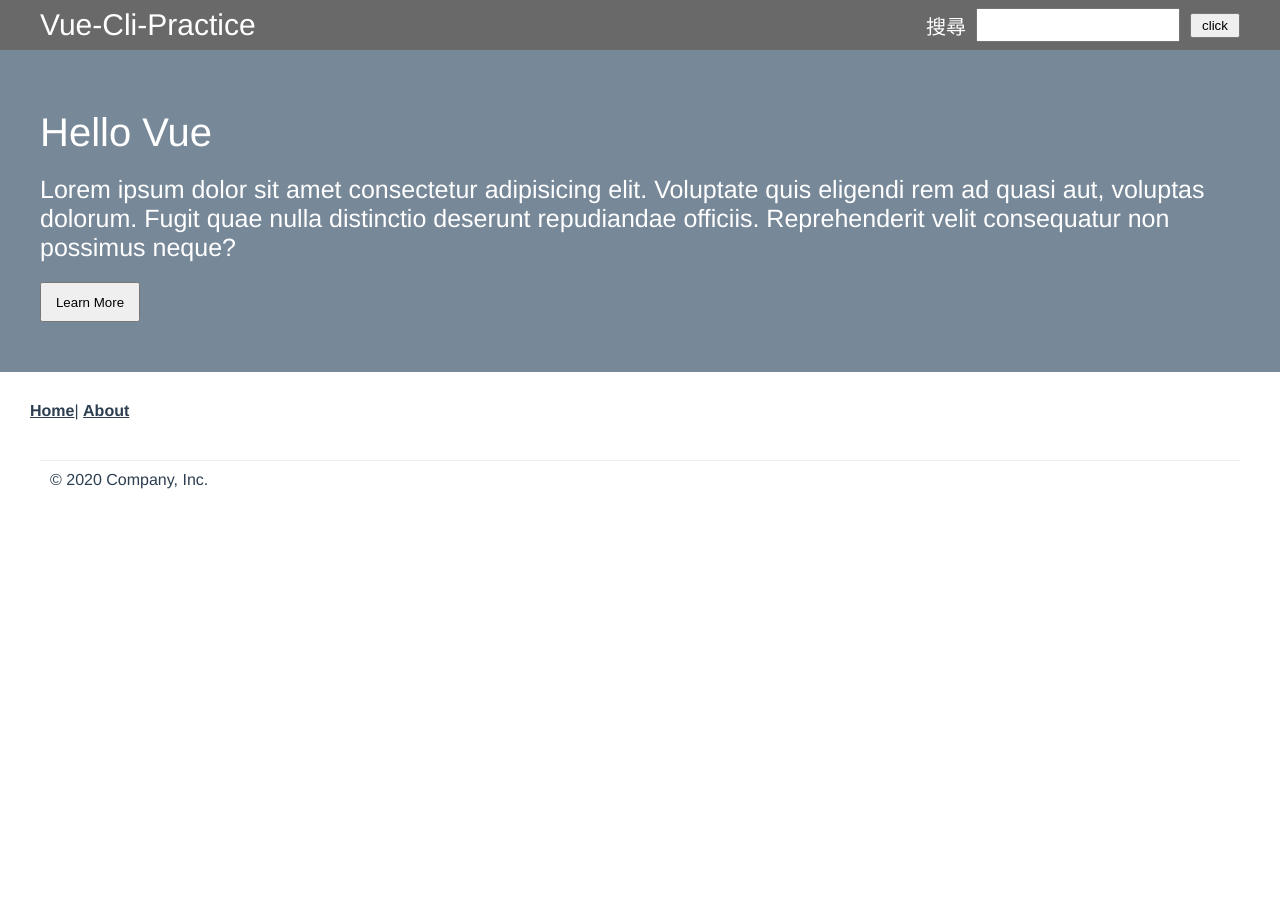
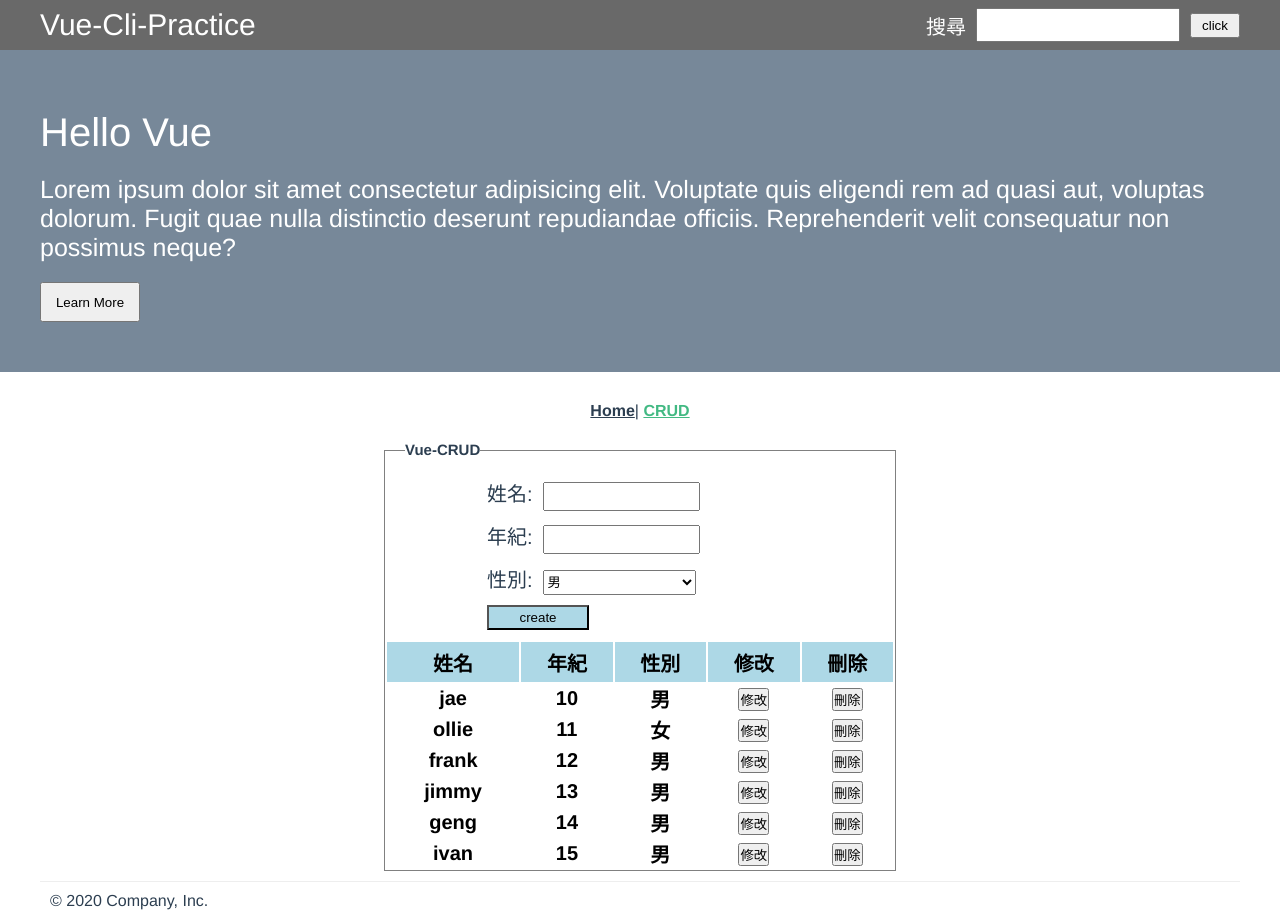
Before and after one commit to utopiajae/vue-cli-practice, a Vue app: page /#/crud in a window 1280 px wide. Before the commit the page ends 800 px from the top, so only its background shows below. Built offline with nearby package versions, Linux system fonts and the light colour scheme.

Commit message:
新增crud

```diff
--- a/src/App.vue
+++ b/src/App.vue
@@ -4,7 +4,7 @@
     <Banner/>
     <div id="nav">
       <router-link to="/">Home</router-link>|
-      <router-link to="/about">About</router-link>
+      <router-link to="/crud">CRUD</router-link>
     </div>
     <router-view />
     <Footer/>
@@ -37,13 +37,12 @@ export default {
   font-family: Avenir, Helvetica, Arial, sans-serif;
   -webkit-font-smoothing: antialiased;
   -moz-osx-font-smoothing: grayscale;
-  // text-align: center;
   color: #2c3e50;
 }
 
 #nav {
   padding: 30px;
-
+  text-align: center;
   a {
     font-weight: bold;
     color: #2c3e50;
--- /dev/null
+++ b/src/components/CrudItem.vue
@@ -0,0 +1,39 @@
+<template>
+  <tr>
+    <th>{{crud.name}}</th>
+    <th>{{crud.age}}</th>
+    <th>{{crud.sex}}</th>
+    <th>
+      <button @click="$emit('edit-item', index)">修改</button>
+    </th>
+    <th>
+      <button @click="removeItem(index)">刪除</button>
+    </th>
+  </tr>
+</template>
+
+<script>
+export default {
+  name: "CrudItem",
+  props: {
+    crud: Object,
+    index: Number
+  },
+  methods: {
+    removeItem(index) {
+      app.items.splice(index, 1);
+      if (app.target === index) {
+        app.initInput();
+        app.type = "create";
+      }
+    }
+  }
+};
+</script>
+
+<style scoped lang="scss">
+th {
+  font-size: 20px;
+  color: black;
+}
+</style>
--- a/src/components/HelloWorld.vue
+++ b/src/components/HelloWorld.vue
@@ -42,6 +42,9 @@ export default {
 
 <!-- Add "scoped" attribute to limit CSS to this component only -->
 <style scoped lang="scss">
+* {
+  text-align: center;
+}
 h3 {
   margin: 40px 0 0;
 }
--- a/src/router/index.js
+++ b/src/router/index.js
@@ -1,6 +1,7 @@
 import Vue from 'vue'
 import VueRouter from 'vue-router'
 import Home from '../views/Home.vue'
+import CRUD from '../views/CRUD.vue'
 
 Vue.use(VueRouter)
 
@@ -11,12 +12,9 @@ Vue.use(VueRouter)
     component: Home
   },
   {
-    path: '/about',
-    name: 'About',
-    // route level code-splitting
-    // this generates a separate chunk (about.[hash].js) for this route
-    // which is lazy-loaded when the route is visited.
-    component: () => import(/* webpackChunkName: "about" */ '../views/About.vue')
+    path: '/crud',
+    name: 'CRUD',
+    component: CRUD
   }
 ]
 
--- a/src/views/About.vue
+++ /dev/null
@@ -1,5 +0,0 @@
-<template>
-  <div class="about">
-    <h1>This is an about page</h1>
-  </div>
-</template>
--- /dev/null
+++ b/src/views/CRUD.vue
@@ -0,0 +1,203 @@
+<template>
+  <div class="crud">
+    <h5>Vue-CRUD</h5>
+    <div class="input-container">
+      <p>姓名:</p>
+      <input class="input-item" type="text" v-model="name" />
+    </div>
+    <div class="input-container">
+      <p>年紀:</p>
+      <input class="input-item" type="text" v-model="age" />
+    </div>
+    <div class="input-container">
+      <p>性別:</p>
+      <select id="sex-select" v-model="sex">
+        <option>男</option>
+        <option>女</option>
+      </select>
+    </div>
+
+    <button id="confirmBtn" @click="operation">{{type}}</button>
+
+    <div id="crud-table">
+      <table>
+        <tr id="table-title">
+          <th>姓名</th>
+          <th>年紀</th>
+          <th>性別</th>
+          <th>修改</th>
+          <th>刪除</th>
+        </tr>
+        <tr
+          is="CrudItem"
+          @edit-item="editItem"
+          v-for="(item, index) in items"
+          :crud="item"
+          :index="index"
+          :key="index"
+        ></tr>
+      </table>
+    </div>
+  </div>
+</template>
+
+
+<script>
+import CrudItem from '@/components/CrudItem.vue'
+export default {
+  name: "CRUD",
+  components:{
+      CrudItem
+  },
+  data() {
+    return {
+      type: "create",
+      target: null,
+      name: "",
+      age: "",
+      sex: "男",
+      items: [
+        {
+          name: "jae",
+          age: 10,
+          sex: "男"
+        },
+        {
+          name: "ollie",
+          age: 11,
+          sex: "女"
+        },
+        {
+          name: "frank",
+          age: 12,
+          sex: "男"
+        },
+        {
+          name: "jimmy",
+          age: 13,
+          sex: "男"
+        },
+        {
+          name: "geng",
+          age: 14,
+          sex: "男"
+        },
+        {
+          name: "ivan",
+          age: 15,
+          sex: "男"
+        }
+      ]
+    };
+  },
+  methods: {
+    initInput() {
+      this.name = "";
+      this.age = "";
+      this.sex = "男";
+    },
+    checkInput() {
+      return !this.name || !this.age | isNaN(+this.age);
+    },
+    operation() {
+      if (this.checkInput()) {
+        alert("請輸入正確資料");
+        return;
+      }
+      if (this.type === "create") {
+        this.items.push({
+          name: this.name,
+          age: this.age,
+          sex: this.sex
+        });
+        this.initInput();
+      } else {
+        let target = this.items[this.target];
+        target.name = this.name;
+        target.age = this.age;
+        target.sex = this.sex;
+        this.initInput();
+        this.target = null;
+        this.type = "create";
+      }
+    },
+    editItem(index) {
+      console.log(index);
+      let target = this.items[index];
+      this.type = "confirm";
+      this.name = target.name;
+      this.age = target.age;
+      this.sex = target.sex;
+      this.target = index;
+    }
+  }
+};
+</script>
+
+<style scoped lang="scss">
+.crud {
+  margin: auto;
+  box-sizing: border-box;
+  border: 1px solid gray;
+  width: 40vw;
+  font-size: 0;
+}
+
+#crud-table {
+  width: 100%;
+}
+
+.input-container {
+  width: 50%;
+  margin: 10px;
+  margin-left: 20%;
+}
+
+.input-item,
+#sex-select {
+  margin-left: 10px;
+  height: 25px;
+  width: 60%;
+}
+
+#confirmBtn {
+  margin-left: 20%;
+  margin-bottom: 10px;
+  width: 20%;
+  height: 25px;
+  background-color: lightblue;
+}
+
+p {
+  display: inline-block;
+  font-size: 20px;
+}
+
+table {
+  width: 100%;
+  border: 0;
+}
+
+#table-title {
+  width: 100%;
+  height: 40px;
+  background-color: lightblue;
+}
+
+th {
+  font-size: 20px;
+  color: black;
+}
+button {
+  min-width: 20px;
+}
+
+h5 {
+  display: inline-block;
+  font-size: 15px;
+  position: relative;
+  background-color: white;
+  top: -10px;
+  left: 20px;
+}
+</style>
--- a/src/views/Home.vue
+++ b/src/views/Home.vue
@@ -1,6 +1,5 @@
 <template>
   <div class="home">
-    <img alt="Vue logo" src="../assets/logo.png">
     <HelloWorld msg="Welcome to Your Vue.js App"/>
   </div>
 </template>
```
